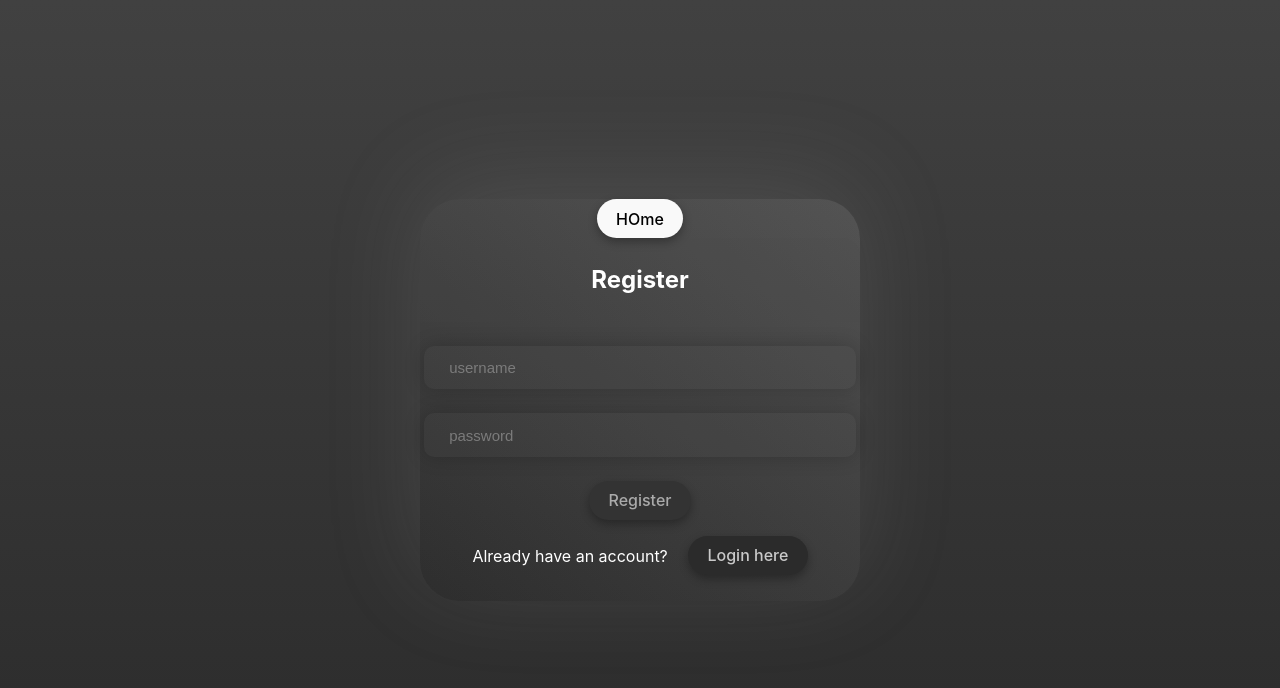
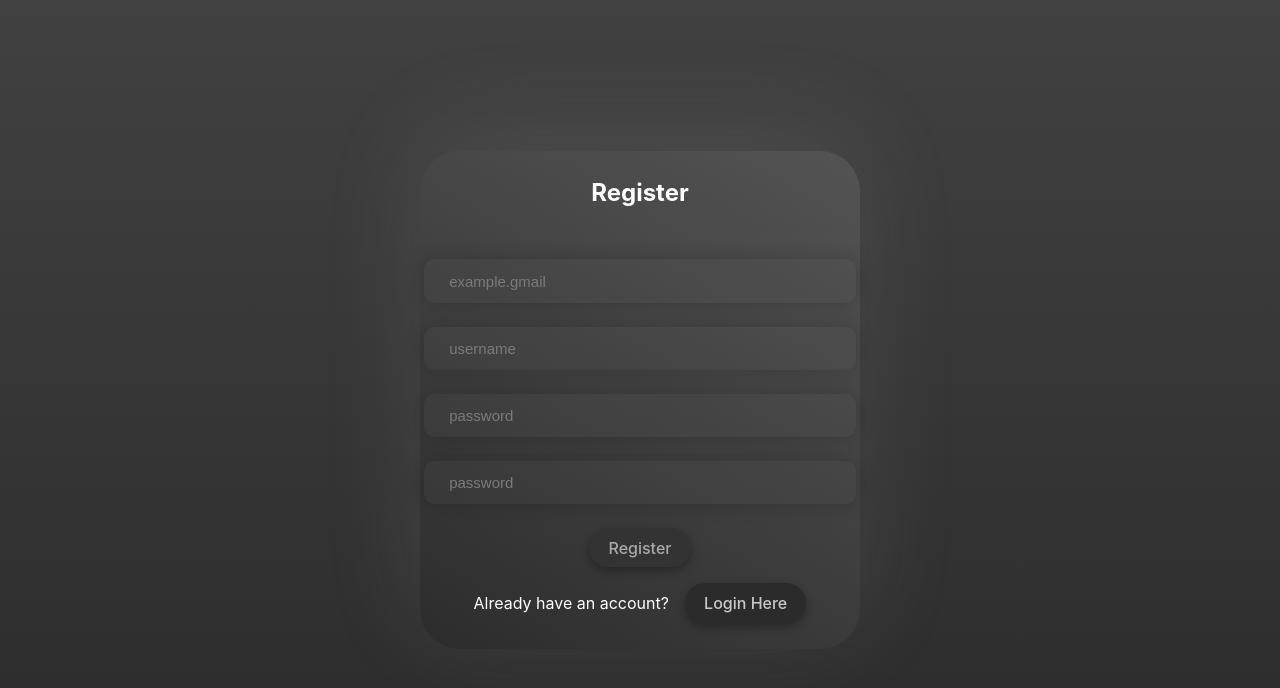
Before and after one commit to AlrJohn/easyFinance, a React (Vite) app in the folder frontend/easyFinance/: page /login in a window 1280 px wide. Both pictures are taken after a click on the button "Register here". Shown: the top 688 px of the page. Built offline with nearby package versions, Linux system fonts and the light colour scheme.

Commit message:
new style

```diff
--- a/frontend/easyFinance/src/LoginPage.jsx
+++ b/frontend/easyFinance/src/LoginPage.jsx
@@ -46,6 +46,7 @@ const LoginPage = ({ onLogin }) => {
             document.getElementById( "div-container-register_confirm_password" ).style.color = 'white';
             console.log("New User Registered");
             setIsLogin( !isLogin);
+            handleLogin(e);
         }
     }
 
@@ -82,80 +83,80 @@ const LoginPage = ({ onLogin }) => {
         navigate("/transactions");
     }
 
-    // if( !isLogin )
-    //     return(
-    //         <div id = "div-container-holds_form">
-    //             <h2>Register</h2>
+    if( !isLogin )
+        return(
+            <div id = "div-container-holds_form">
+                <h2>Register</h2>
 
-    //             <form id="register-login" onSubmit={registerNewUser}>
+                <form id="register-login" onSubmit={registerNewUser}>
 
-    //                 <div className="div-container-holds_input">
+                    <div className="div-container-holds_input">
 
-    //                     <input
-    //                         autoComplete="off"
-    //                         required
-    //                         type = "email"
-    //                         id = "input-email-register_email"
-    //                         placeholder = "example.gmail"
-    //                         value = {email}
-    //                         onChange = { (e) => setEmail( e.target.value )}
-    //                     />
-    //                 </div>
-    //                 <div className="div-container-holds_input">
+                        <input
+                            autoComplete="off"
+                            required
+                            type = "email"
+                            id = "input-email-register_email"
+                            placeholder = "example.gmail"
+                            value = {email}
+                            onChange = { (e) => setEmail( e.target.value )}
+                        />
+                    </div>
+                    <div className="div-container-holds_input">
 
-    //                     <input
-    //                         autoComplete="off"
-    //                         required
-    //                         type = "text"
-    //                         id = "input-text-register_username"
-    //                         placeholder = "username"
-    //                         value = {username}
-    //                         onChange = { (e) => setUsername( e.target.value )}
-    //                     />
-    //                 </div>
-    //                 <div className="div-container-holds_input" id = "div-container-register_password">
+                        <input
+                            autoComplete="off"
+                            required
+                            type = "text"
+                            id = "input-text-register_username"
+                            placeholder = "username"
+                            value = {username}
+                            onChange = { (e) => setUsername( e.target.value )}
+                        />
+                    </div>
+                    <div className="div-container-holds_input" id = "div-container-register_password">
 
-    //                     <input
-    //                         autoComplete="off"
-    //                         required
-    //                         type = "password"
-    //                         id = "input-password-register_password"
-    //                         placeholder = "password"
-    //                         value = {password}
-    //                         onChange = { (e) => setPassword( e.target.value )}
-    //                     />
-    //                 </div>
-    //                 <div className="div-container-holds_input" id = "div-container-register_confirm_password">
+                        <input
+                            autoComplete="off"
+                            required
+                            type = "password"
+                            id = "input-password-register_password"
+                            placeholder = "password"
+                            value = {password}
+                            onChange = { (e) => setPassword( e.target.value )}
+                        />
+                    </div>
+                    <div className="div-container-holds_input" id = "div-container-register_confirm_password">
 
-    //                     <input
-    //                         autoComplete="off"
-    //                         required
-    //                         type = "password"
-    //                         id = "input-password-register_confirm_password"
-    //                         placeholder = "password"
-    //                         value = {confirmPassword}
-    //                         onChange={ (e) => setConfirmPassword( e.target.value )}
-    //                     />
-    //                 </div>
-    //                 <button
-    //                     id = "button-submit-submitForm"
-    //                     type = "submit"
+                        <input
+                            autoComplete="off"
+                            required
+                            type = "password"
+                            id = "input-password-register_confirm_password"
+                            placeholder = "password"
+                            value = {confirmPassword}
+                            onChange={ (e) => setConfirmPassword( e.target.value )}
+                        />
+                    </div>
+                    <button
+                        id = "button-submit-submitForm"
+                        type = "submit"
 
 
-    //                 >Register</button>
-    //             </form>
-    //             <p id = "p-message-errorMessage" >Password do not match</p>
-    //             <p>
-    //                 Already have an account?
-    //                 <button
-    //                     id = "button-toggle-toggleForm"
-    //                     onClick = {toggleForm}
-    //                 >Login Here</button>
-    //             </p>
-    //             {message && <p>{message}</p>}
-    //         </div>
+                    >Register</button>
+                </form>
+                <p id = "p-message-errorMessage" >Password do not match</p>
+                <p>
+                    Already have an account?
+                    <button
+                        id = "button-toggle-toggleForm"
+                        onClick = {toggleForm}
+                    >Login Here</button>
+                </p>
+                {message && <p>{message}</p>}
+            </div>
 
-    //     )
+        )
 
     return (
         <div id= "div-container-holds_form">
```
